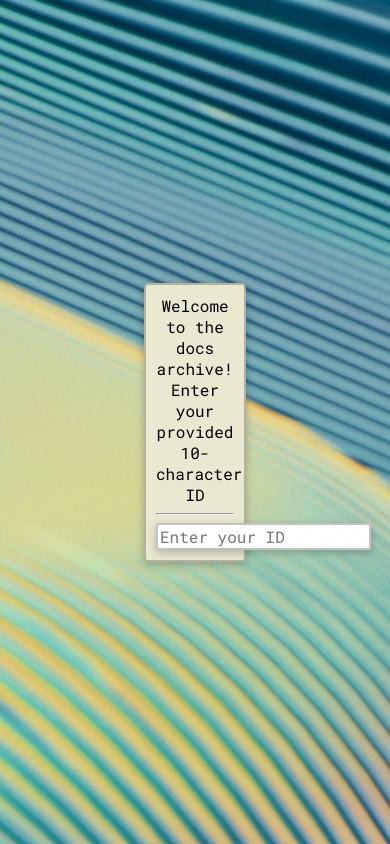
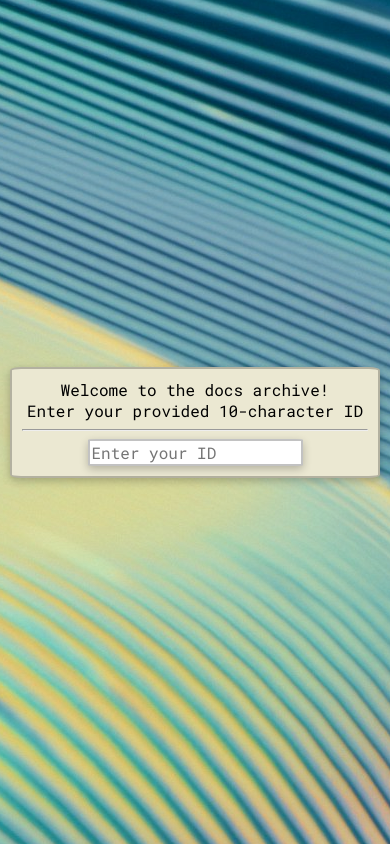
Before and after one commit to SpamixOfficial/docsystem, a SvelteKit app: page / in a window 390 px wide. Built offline with nearby package versions, Linux system fonts and the light colour scheme.

Commit message:
update transitions and visual bugs, add mobile friendly design

```diff
--- a/src/routes/+page.svelte
+++ b/src/routes/+page.svelte
@@ -1,13 +1,12 @@
 <script lang="ts">
 	import SvelteMarkdown from 'svelte-markdown';
 	import { fade, scale, slide } from 'svelte/transition';
-	import { flip } from 'svelte/animate';
 	let showPasswordPrompt: boolean = false;
 	let id_value: string = '';
 	let form_submitted: boolean;
 	let password_value: string | any;
 	let doc_content: string;
-	let error_str: string;
+	let error_str: string | undefined;
 	let showDocContent: boolean = false;
 
 	async function fetchDocFromId(id: string, password: string | any) {
@@ -37,6 +36,7 @@
 				let docJson = await docResponse.json();
 				doc_content = docJson.content;
 				showDocContent = true;
+                showPasswordPrompt = false;
 			}
 		} catch (error: Error | any) {
 			console.log('Hello');
@@ -61,24 +61,24 @@
 </svelte:head>
 
 <!--Here's the prompt container!-->
-{#if !showDocContent}
-	<div class="container" transition:slide>
-		<div id="promptContainer">
+{#if showDocContent == false}
+	<div class="container">
+		<div id="promptContainer" transition:slide={{ delay: 250, duration: 1000}}>
 			<form on:submit={submitInput}>
 				<!--svelte-ignore a11y-label-has-associated-control-->
 				<label>Welcome to the docs archive! <br />Enter your provided 10-character ID</label>
 				<hr />
-				<input placeholder="Enter your ID" bind:value={id_value} />
+				<input placeholder="Enter your ID" bind:value={id_value} transition:slide />
 				{#if showPasswordPrompt}
 					<input
 						id="passwordInput"
-						transition:fade
+						transition:slide
 						placeholder="Document password"
 						bind:value={password_value}
 					/>
 				{/if}
 				<!--svelte-ignore a11y-label-has-associated-control-->
-				{#if error_str !== undefined}
+				{#if error_str !== undefined && showDocContent == false}
 					<br />
 					<label transition:fade>{error_str}</label>
 				{/if}
@@ -89,8 +89,8 @@
 {/if}
 
 {#if showDocContent}
-	<div class="container" transition:slide>
-		<div id="docContainer">
+	<div class="container">
+		<div id="docContainer" transition:slide={{delay: 1300, duration: 500}}>
             <SvelteMarkdown source={doc_content}/>
 		</div>
 	</div>
@@ -110,7 +110,6 @@
 		height: 15%;
 		margin: auto;
 		top: 100%;
-		display: flex;
 		flex-direction: column;
 		font-size: 1em;
 		text-align: center;
@@ -165,4 +164,18 @@
 		height: 100%;
 		overflow: hidden;
 	}
+
+    /**Mobile CSS Design*/
+    @media (max-width: 600px) {
+        #promptContainer {
+            flex: 1;
+            max-width: 90;
+            margin: 10px;
+        }
+        #docContainer {
+            flex: 1;
+            max-width: 90;
+            margin: 10px;
+        }
+    }
 </style>
```
